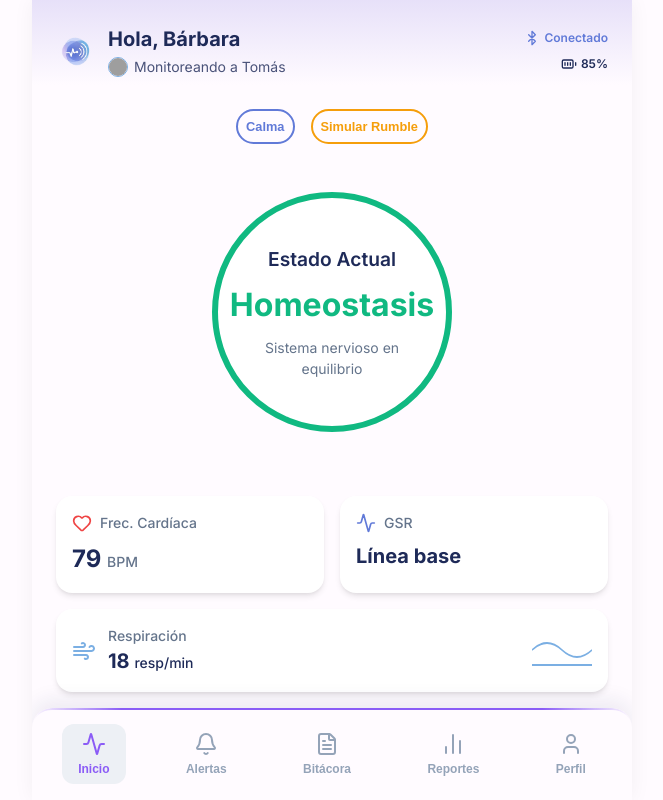
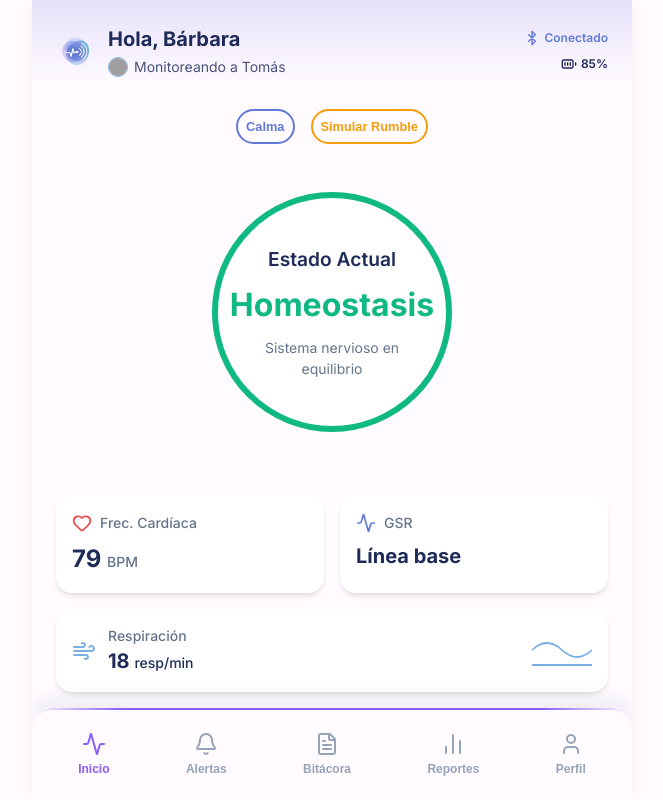
Before and after one commit to joaacoo/autvoz-app, a React (Vite) app: page / in a window 1280 px wide. Shown: the whole page, without its empty margins (308-971 px from the left). Built offline with nearby package versions, Linux system fonts and the light colour scheme; grey boxes are pictures that could not be loaded.

Commit message:
cambios en el navbar v-3

```diff
--- a/src/index.css
+++ b/src/index.css
@@ -191,7 +191,7 @@ h6 {
 .nav-item.active {
   color: #8b5cf6;
   /* Ícono y texto en el mismo lila cuando está seleccionado */
-  background-color: #edf0f5;
+  background-color: transparent;
 }
 
 .nav-item.active span {
```
